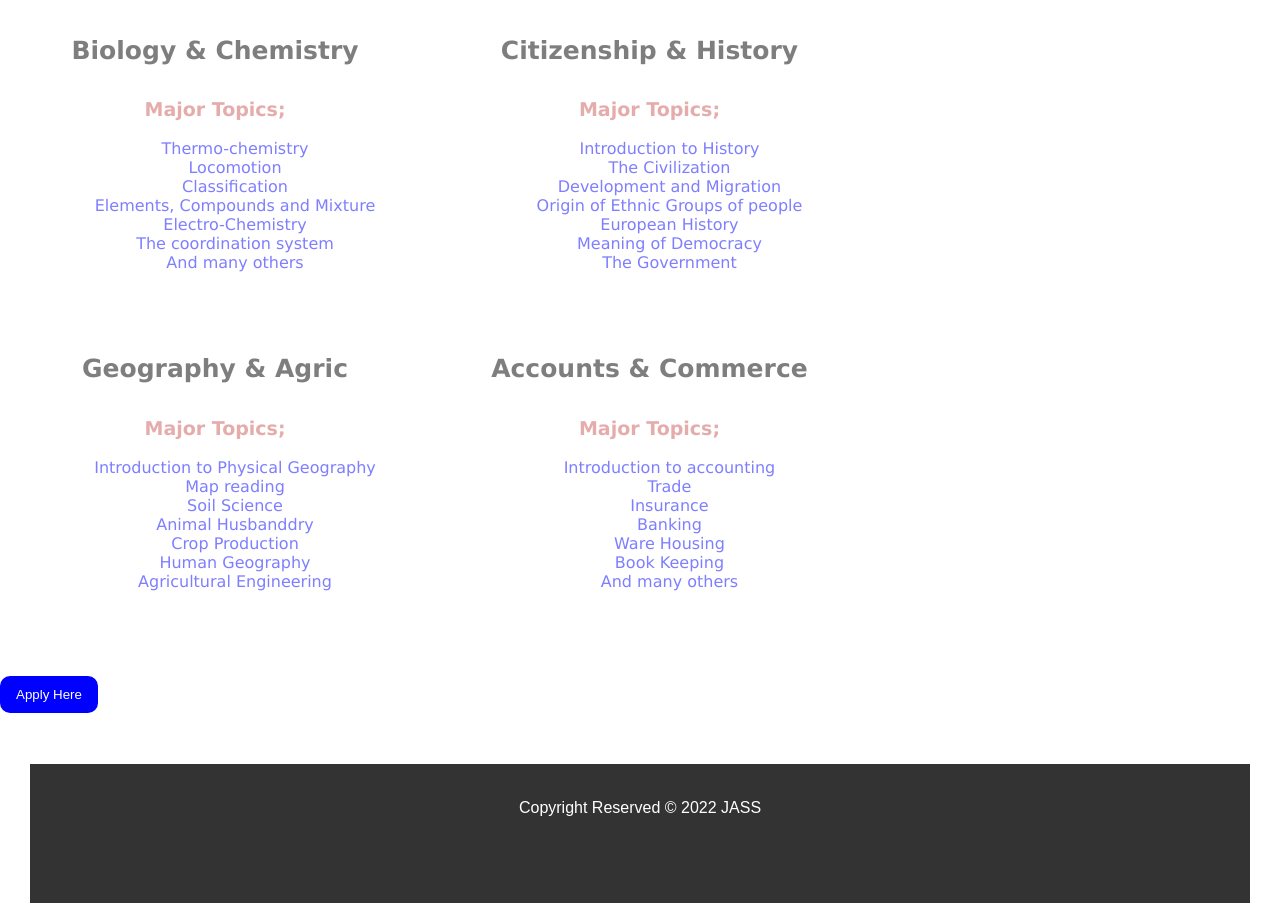
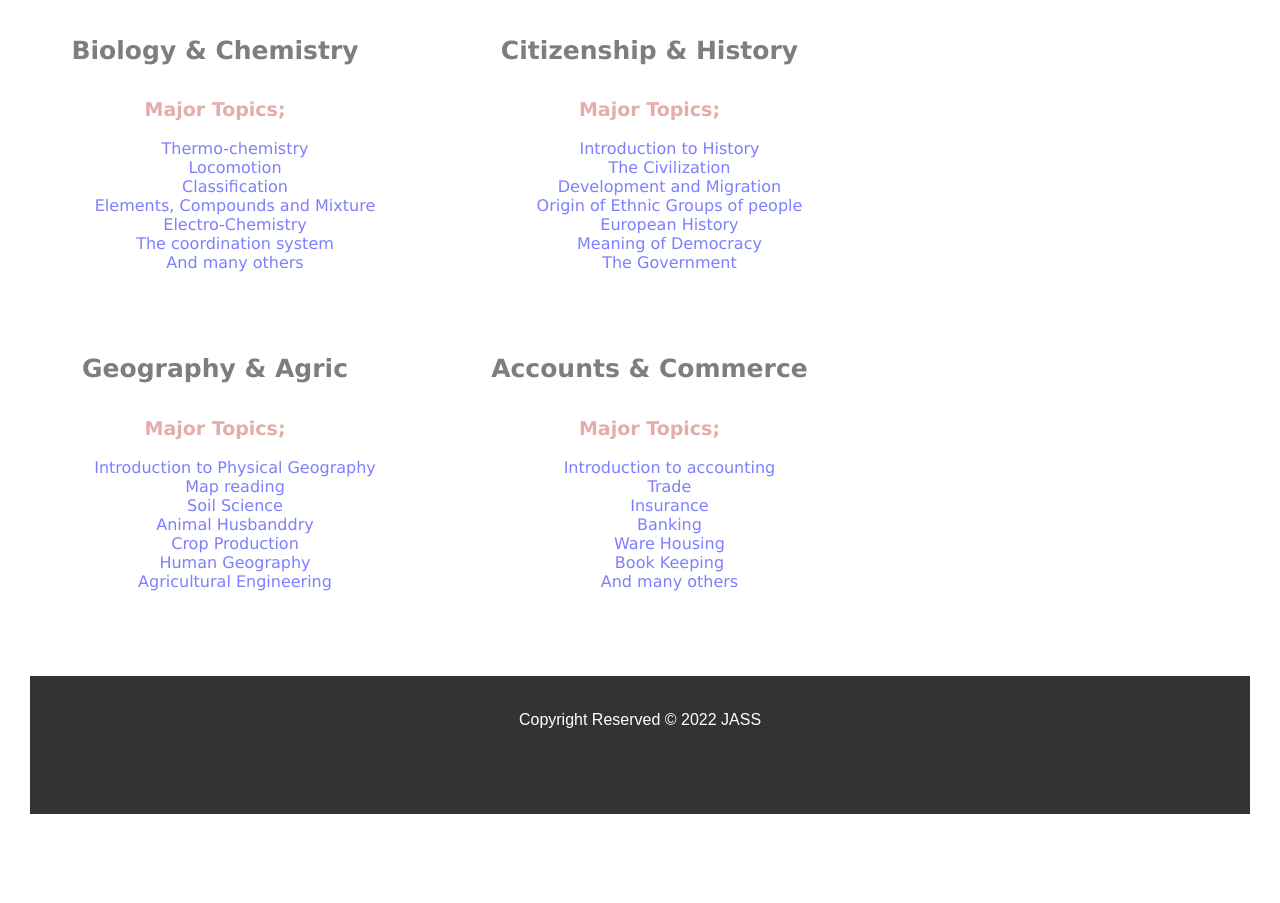
Before and after one commit to Malesh-Stanley/jass, a plain HTML site: page index.html in a window 1280 px wide. Shown: the part 932-1835 px from the top of the page. After the commit the page ends 1746 px from the top, so only its background shows below. Drawn offline with Linux system fonts and the light colour scheme.

Commit message:
Update index.html

```diff
--- a/index.html
+++ b/index.html
@@ -139,7 +139,6 @@
      </div>
     </div>
 </showcase>
-<a href="#" ><button class="apply">Apply Here</button></a>
 <!--END OF SHOWCASE-->
 
    <footer>
```
